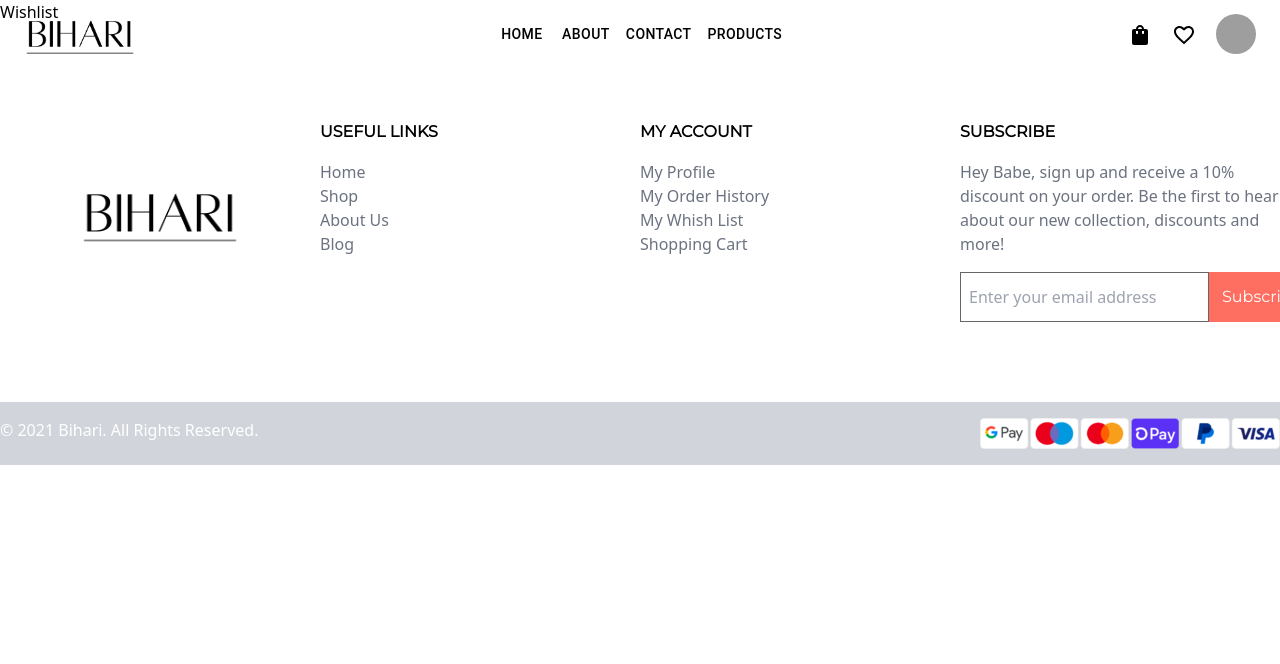
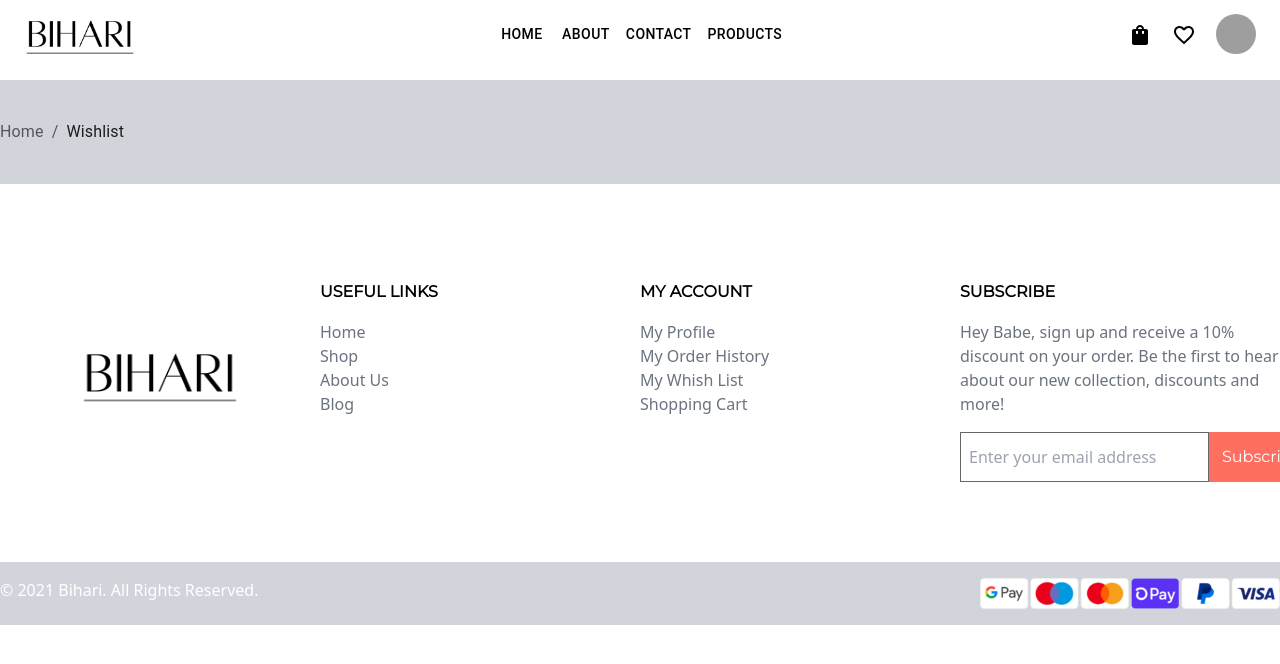
Before and after one commit to Tejasvibihari/clothing-web-app, a React (Vite) app in the folder client/: page /wishlist in a window 1280 px wide. Shown: the top 664 px of the page. Built offline with nearby package versions, Linux system fonts and the light colour scheme; grey boxes are pictures that could not be loaded.

Commit message:
Wishlist page created

```diff
--- a/client/package.json
+++ b/client/package.json
@@ -14,8 +14,10 @@
     "@emotion/styled": "^11.11.5",
     "@mui/icons-material": "^5.15.14",
     "@mui/material": "^5.15.14",
+    "@reduxjs/toolkit": "^2.2.3",
     "react": "^18.2.0",
     "react-dom": "^18.2.0",
+    "react-redux": "^9.1.0",
     "react-router-dom": "^6.22.3",
     "react-slick": "^0.30.2",
     "slick-carousel": "^1.8.1"
--- a/client/src/App.jsx
+++ b/client/src/App.jsx
@@ -7,6 +7,8 @@ import Footer from "./components/Footer";
 import Contact from "./pages/Contact";
 import Product from "./pages/Product";
 import Wishlist from "./pages/Wishlist";
+
+
 
 
 export default function App() {
--- a/client/src/components/Navbar.jsx
+++ b/client/src/components/Navbar.jsx
@@ -155,12 +155,16 @@ export default function Navbar() {
                     <Box sx={{ flexGrow: 0 }}>
 
                         <div className='flex justify-center items-center gap-5'>
+                            <Link to="/cart">
                                 <div className='cursor-pointer'>
                                     <ShoppingBagIcon />
                                 </div>
+                            </Link>
+                            <Link to="/wishlist">
                                 <div className='cursor-pointer'>
                                     <FavoriteBorderOutlinedIcon />
                                 </div>
+                            </Link>
                             <Tooltip title="Open settings">
                                 <IconButton onClick={handleOpenUserMenu} sx={{ p: 0 }}>
                                     <Avatar alt="Remy Sharp" src="/static/images/avatar/2.jpg" />
--- a/client/src/main.jsx
+++ b/client/src/main.jsx
@@ -5,8 +5,14 @@ import './index.css'
 import "slick-carousel/slick/slick.css";
 import "slick-carousel/slick/slick-theme.css";
 
+// import store from './app/store'
+// import { Provider } from 'react-redux'
+
+
 ReactDOM.createRoot(document.getElementById('root')).render(
   <>
+    {/* <Provider store={store}> */}
     <App />
+    {/* </Provider > */}
   </>,
 )
--- a/client/src/pages/Wishlist.jsx
+++ b/client/src/pages/Wishlist.jsx
@@ -1,7 +1,13 @@
-import React from 'react'
+import Breadcrumbs from "../components/Breadcrumbs";
 
 export default function Wishlist() {
     return (
-        <div>Wishlist</div>
+        <>
+            <div>
+                <Breadcrumbs
+                    first="Home"
+                    last="Wishlist" />
+            </div>
+        </>
     )
 }
```
Also changed, not shown: 1 other file (tests, documents, lock files or other folders). Lines whose indentation alone changed are shown as unchanged.
